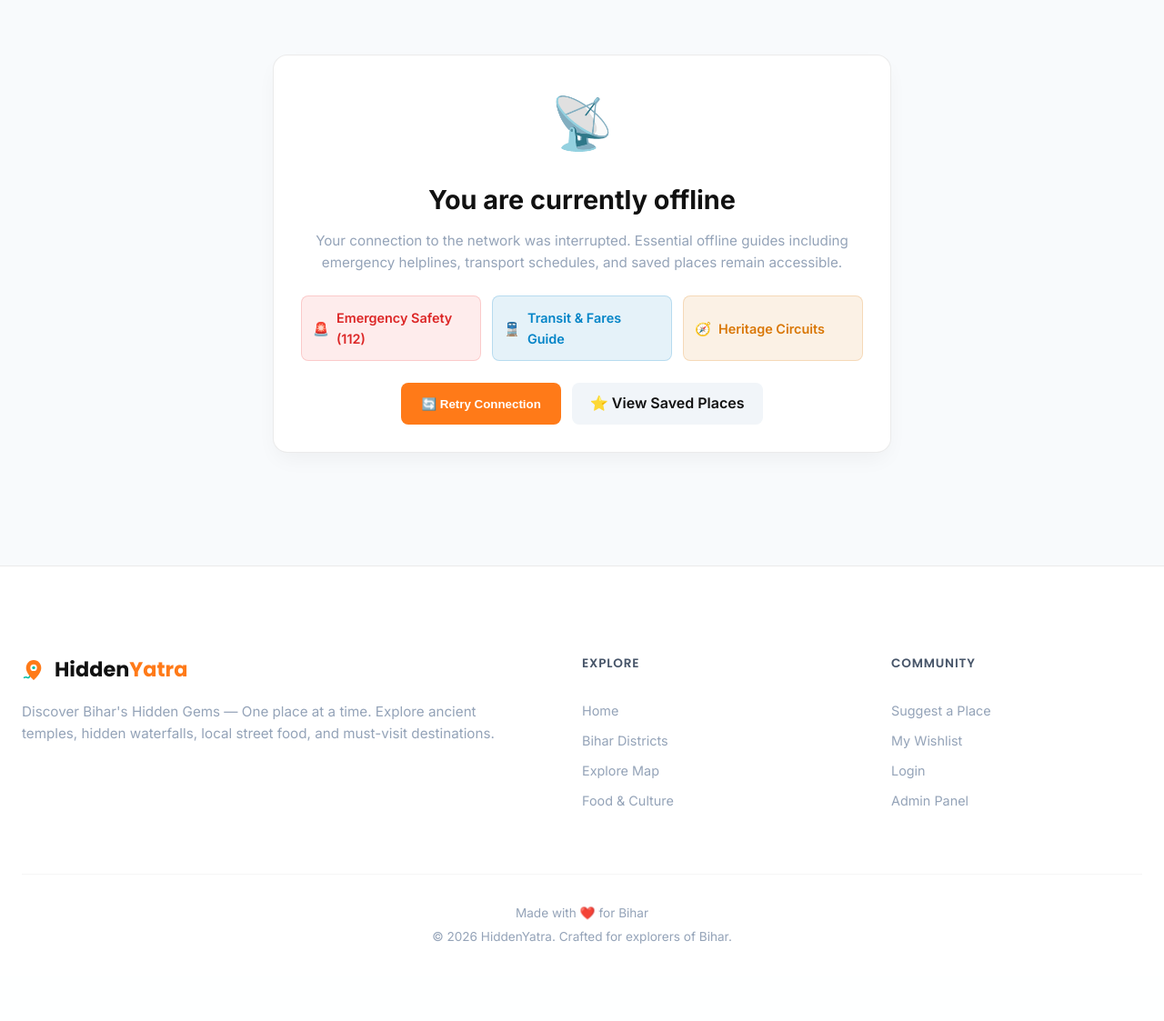
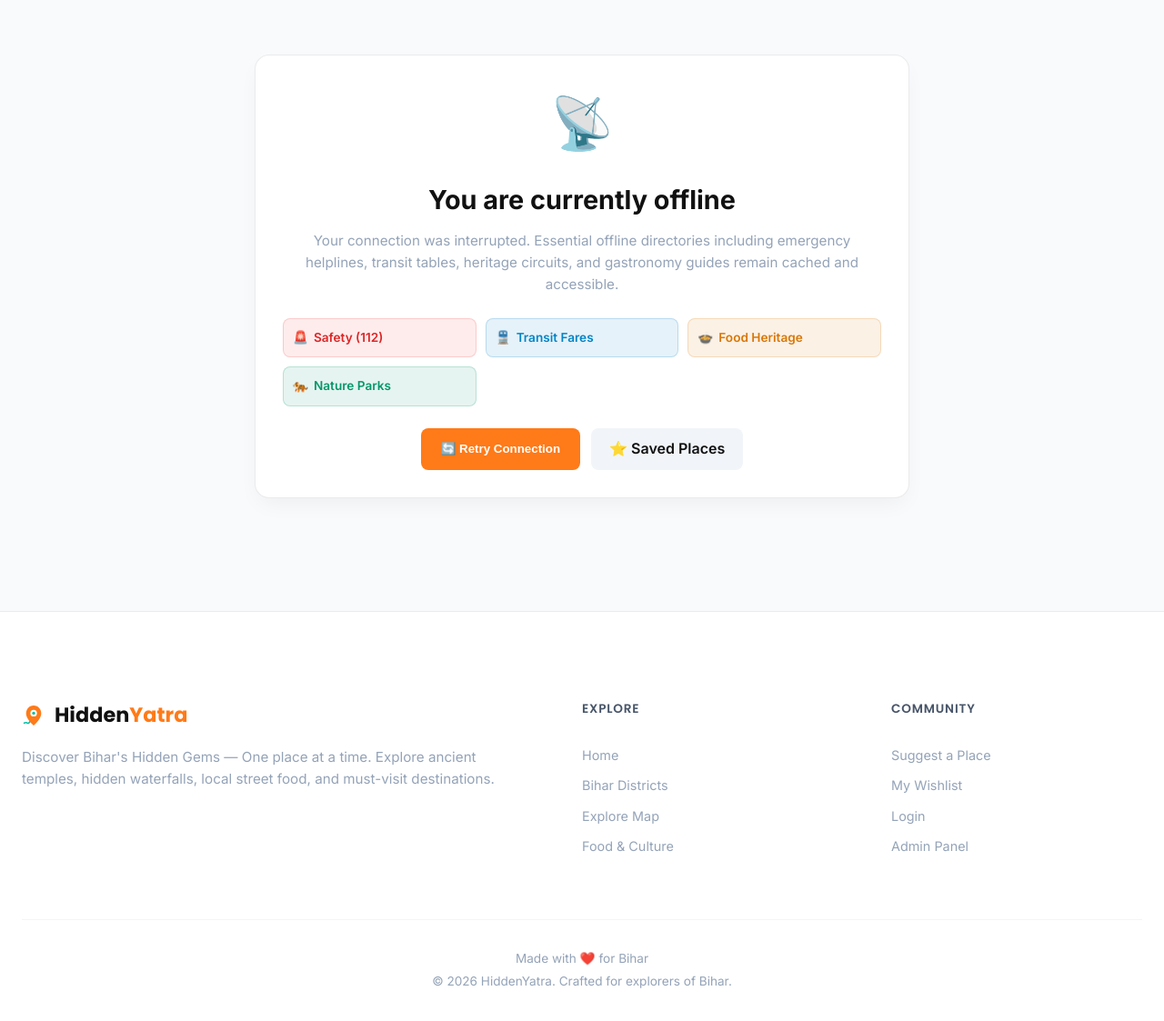
Before and after one commit to mrakarshmehta/tejas26-singularity, a Flask app: page /offline in a window 1280 px wide. Shown: the part 68-1191 px from the top of the page at 91% size. Before the commit the page ends 1106 px from the top, so only its background shows below. Run offline with Flask 3, Linux system fonts and the light colour scheme.

Commit message:
feat(pwa): add gastronomy, wildlife, and virtual tours to service worker offline cache

```diff
--- a/static/sw.js
+++ b/static/sw.js
@@ -1,5 +1,5 @@
 // HiddenYatra Service Worker - Offline Caching for Regional Discovery & Traveler Safety
-const CACHE_NAME = 'hiddenyatra-v5';
+const CACHE_NAME = 'hiddenyatra-v6';
 const STATIC_ASSETS = [
   '/',
   '/offline',
@@ -8,6 +8,10 @@
   '/circuits',
   '/festivals',
   '/crafts',
+  '/gastronomy',
+  '/wildlife',
+  '/virtual-tours',
+  '/volunteer',
   '/static/css/main.min.css',
   '/static/css/components.min.css',
   '/static/css/animations.min.css',
--- a/templates/offline.html
+++ b/templates/offline.html
@@ -3,22 +3,25 @@
 {% block title %}Offline Mode - HiddenYatra{% endblock %}
 
 {% block content %}
-<div class="offline-container" style="max-width: 680px; margin: 60px auto; text-align: center; padding: 30px; background: var(--card-bg, #ffffff); border: 1px solid var(--border-color, #e2e8f0); border-radius: 16px; box-shadow: 0 10px 25px -5px rgba(0,0,0,0.05);">
+<div class="offline-container" style="max-width: 720px; margin: 60px auto; text-align: center; padding: 30px; background: var(--card-bg, #ffffff); border: 1px solid var(--border-color, #e2e8f0); border-radius: 16px; box-shadow: 0 10px 25px -5px rgba(0,0,0,0.05);">
   <div style="font-size: 3.5rem; margin-bottom: 16px;">📡</div>
   <h1 style="font-size: 1.8rem; font-weight: 800; margin-bottom: 10px; color: var(--text-primary, #0f172a);">You are currently offline</h1>
   <p style="color: var(--text-muted, #64748b); line-height: 1.6; margin-bottom: 24px; font-size: 0.95rem;">
-    Your connection to the network was interrupted. Essential offline guides including emergency helplines, transport schedules, and saved places remain accessible.
+    Your connection was interrupted. Essential offline directories including emergency helplines, transit tables, heritage circuits, and gastronomy guides remain cached and accessible.
   </p>
 
-  <div style="display: grid; grid-template-columns: repeat(auto-fit, minmax(180px, 1fr)); gap: 12px; margin-bottom: 24px; text-align: left;">
-    <a href="/safety" style="padding: 12px; background: rgba(239, 68, 68, 0.1); border: 1px solid rgba(239, 68, 68, 0.2); border-radius: 8px; text-decoration: none; color: #dc2626; display: flex; align-items: center; gap: 8px; font-weight: 600; font-size: 0.9rem;">
-      <span>🚨</span> Emergency Safety (112)
+  <div style="display: grid; grid-template-columns: repeat(auto-fit, minmax(160px, 1fr)); gap: 10px; margin-bottom: 24px; text-align: left;">
+    <a href="/safety" style="padding: 10px; background: rgba(239, 68, 68, 0.1); border: 1px solid rgba(239, 68, 68, 0.2); border-radius: 8px; text-decoration: none; color: #dc2626; display: flex; align-items: center; gap: 6px; font-weight: 600; font-size: 0.85rem;">
+      <span>🚨</span> Safety (112)
     </a>
-    <a href="/transport" style="padding: 12px; background: rgba(2, 132, 199, 0.1); border: 1px solid rgba(2, 132, 199, 0.2); border-radius: 8px; text-decoration: none; color: #0284c7; display: flex; align-items: center; gap: 8px; font-weight: 600; font-size: 0.9rem;">
-      <span>🚆</span> Transit & Fares Guide
+    <a href="/transport" style="padding: 10px; background: rgba(2, 132, 199, 0.1); border: 1px solid rgba(2, 132, 199, 0.2); border-radius: 8px; text-decoration: none; color: #0284c7; display: flex; align-items: center; gap: 6px; font-weight: 600; font-size: 0.85rem;">
+      <span>🚆</span> Transit Fares
     </a>
-    <a href="/circuits" style="padding: 12px; background: rgba(217, 119, 6, 0.1); border: 1px solid rgba(217, 119, 6, 0.2); border-radius: 8px; text-decoration: none; color: #d97706; display: flex; align-items: center; gap: 8px; font-weight: 600; font-size: 0.9rem;">
-      <span>🧭</span> Heritage Circuits
+    <a href="/gastronomy" style="padding: 10px; background: rgba(217, 119, 6, 0.1); border: 1px solid rgba(217, 119, 6, 0.2); border-radius: 8px; text-decoration: none; color: #d97706; display: flex; align-items: center; gap: 6px; font-weight: 600; font-size: 0.85rem;">
+      <span>🍲</span> Food Heritage
+    </a>
+    <a href="/wildlife" style="padding: 10px; background: rgba(5, 150, 105, 0.1); border: 1px solid rgba(5, 150, 105, 0.2); border-radius: 8px; text-decoration: none; color: #059669; display: flex; align-items: center; gap: 6px; font-weight: 600; font-size: 0.85rem;">
+      <span>🐅</span> Nature Parks
     </a>
   </div>
 
@@ -27,7 +30,7 @@
       🔄 Retry Connection
     </button>
     <a href="/wishlist" style="background: var(--bg-subtle, #f1f5f9); color: var(--text-primary, #334155); padding: 10px 20px; border-radius: 8px; text-decoration: none; font-weight: 600;">
-      ⭐ View Saved Places
+      ⭐ Saved Places
     </a>
   </div>
 </div>
```
